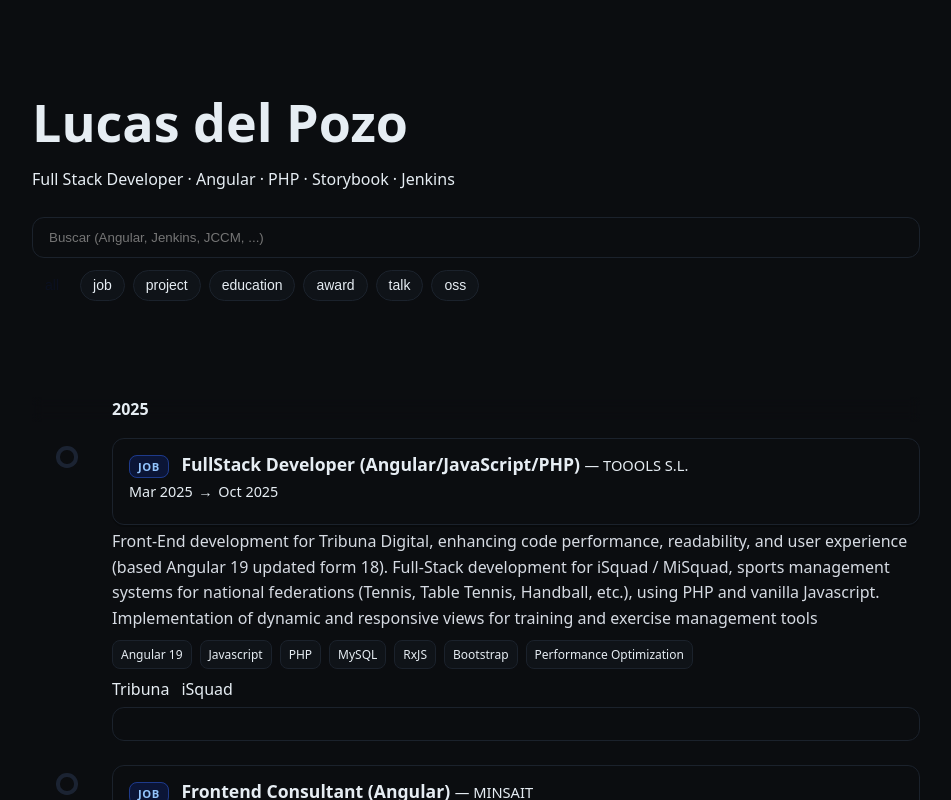
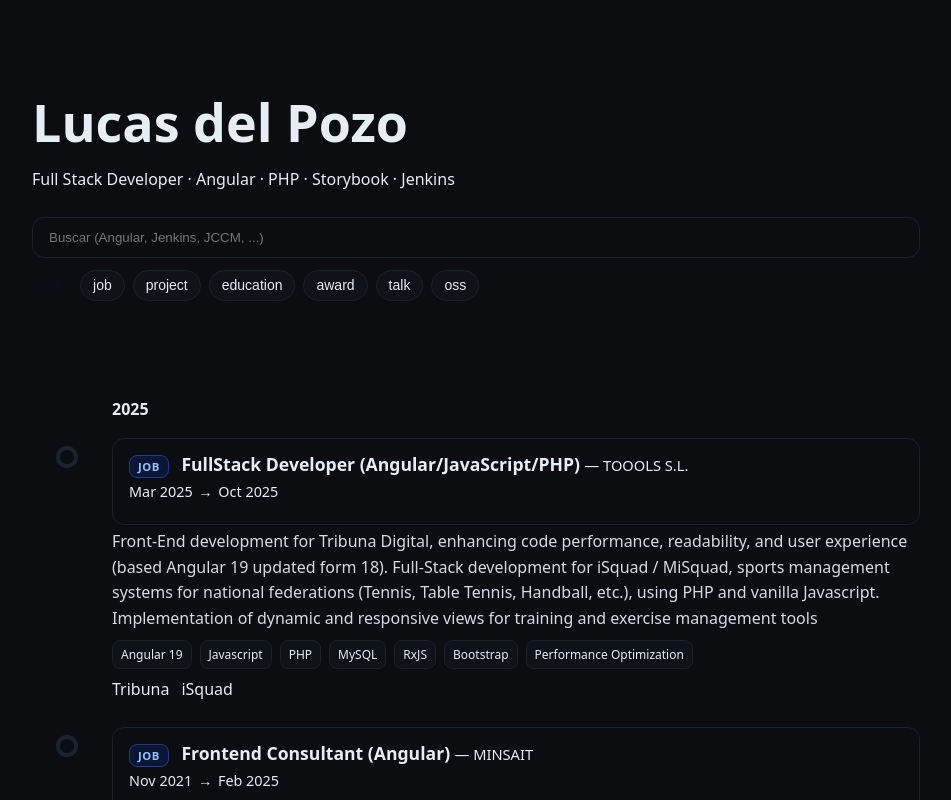
Before and after one commit to FromTheWell/lucas-portfolio, an Angular app: page / in a window 1280 px wide. Shown: the top 800 px of the page, without its empty margins (164-1115 px from the left). Built offline with nearby package versions, Linux system fonts and the light colour scheme.

Commit message:
refactor: remove unnecessary pseudo-element from entry styling

```diff
--- a/src/app/features/timeline-home/timeline-home.component.scss
+++ b/src/app/features/timeline-home/timeline-home.component.scss
@@ -54,7 +54,6 @@
 
 /* Card look */
 .entry { border-left: 0; }
-.entry::after { content: ''; display: block; background: var(--card); border: 1px solid #1b222c; border-radius: .75rem; padding: 1rem; margin-top: .25rem; }
 .entry > *:not(.dot):not(header) { position: relative; z-index: 1; }
 .entry header { position: relative; z-index: 1; background: var(--card); border: 1px solid #1b222c; padding: .85rem 1rem; border-radius: .75rem; box-shadow: 0 2px 0 rgba(0,0,0,.2); }
 
```
